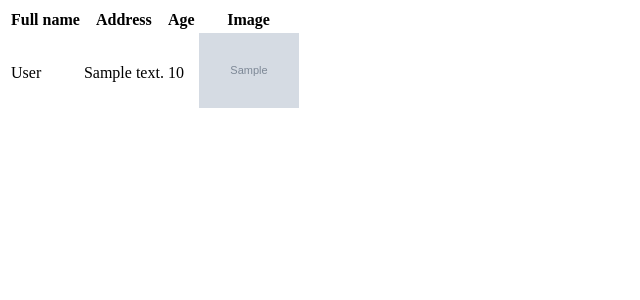
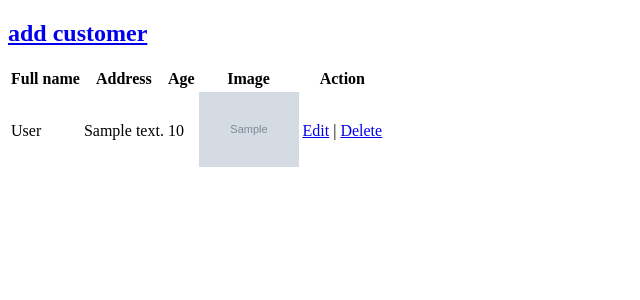
Before and after one commit to sanjiv576/online_cakes, a Django app: page /customer/showCustomer in a window 1280 px wide. Shown: the top 300 px of the page, without its empty margins (0-640 px from the left). Run offline with Django 4.2, Linux system fonts and the light colour scheme; tables that the repository leaves empty hold one stand-in row (values such as "Sample post"); grey boxes marked "Sample" are stand-in pictures.

Commit message:
update and complete

```diff
--- a/customer/urls.py
+++ b/customer/urls.py
@@ -7,5 +7,8 @@ from django.urls import path
 urlpatterns = [
     path("/create", views.createForm),
     path("/save", views.saveData),
-    path("/showCustomer", views.showCustomer)
+    path("/showCustomer", views.showCustomer),
+    path("/edit/<int:c_id>", views.edit),
+    path("/update/<int:c_id>", views.update),
+    path("/delete/<int:c_id>", views.delete),
 ]
--- a/customer/views.py
+++ b/customer/views.py
@@ -22,3 +22,28 @@ def saveData(request):
 def showCustomer(request):
     customers = Customer.objects.all()
     return render(request, 'customer/show_info.html', {'customers': customers})
+
+
+def edit(request, c_id):
+    print(c_id)
+# id is from model and c_id from urls.py of customer
+    data = Customer.objects.get(id=c_id)
+
+    return render(request, "customer/edit.html", {'data':data})
+
+
+def update(request, c_id):
+    data = Customer.objects.get(id=c_id)
+    # instance specifies which row of the db to be updated
+    form = CustomerForm(request.POST, request.FILES, instance=data)
+    form.save()
+
+    return redirect("/customer/showCustomer")
+
+
+def delete(request, c_id):
+
+    data = Customer.objects.get(id=c_id)
+    data.delete()
+
+    return redirect("/customer/showCustomer")
--- a/home/urls.py
+++ b/home/urls.py
@@ -7,4 +7,5 @@ urlpatterns = [
     path("", views.index, name="home"),
     path("aboutUs/", views.aboutUs, name="about"),
     path("school/", views.school, name="school"),
+
     ]
--- a/online_cakes/urls.py
+++ b/online_cakes/urls.py
@@ -3,6 +3,7 @@
 
 from home import views
 from customer import views
+
 from django.urls import path, include
 
 urlpatterns = [
@@ -11,7 +12,4 @@ urlpatterns = [
     path("aboutUs", include("home.urls")),
     path("school", include("home.urls")),
     path("customer", include("customer.urls")),
-
-
-
 ]
--- a/templates/customer/show_info.html
+++ b/templates/customer/show_info.html
@@ -7,7 +7,7 @@
     <title>Document</title>
 </head>
 <body>
-
+    <h2><a href="/customer/create">add customer</a></h2>
     <table>
         <thead>
             <tr>
@@ -15,6 +15,7 @@
             <th>Address</th>
             <th>Age</th>
             <th>Image</th>
+            <th>Action</th>
             </tr>
         </thead>
 
@@ -28,6 +29,7 @@
                         <!-- <td>{{ customer.image }}</td> -->
                         <!-- now showing image -->
                         <td> <img src="/{{ customer.image }} "  width="100"></td>
+                        <td><a href="/customer/edit/{{customer.id}}">Edit</a>  | <a href="/customer/delete/{{ customer.id }}">Delete</a></td>
                     </tr>
                 {% endfor %}
 
```
Also changed, not shown: templates/customer/edit.html (added, +17 -0 lines), templates/home/index.html (+5 -2 lines), static/images/customer/design-thinking_icon_uN03w3i.png (added).
